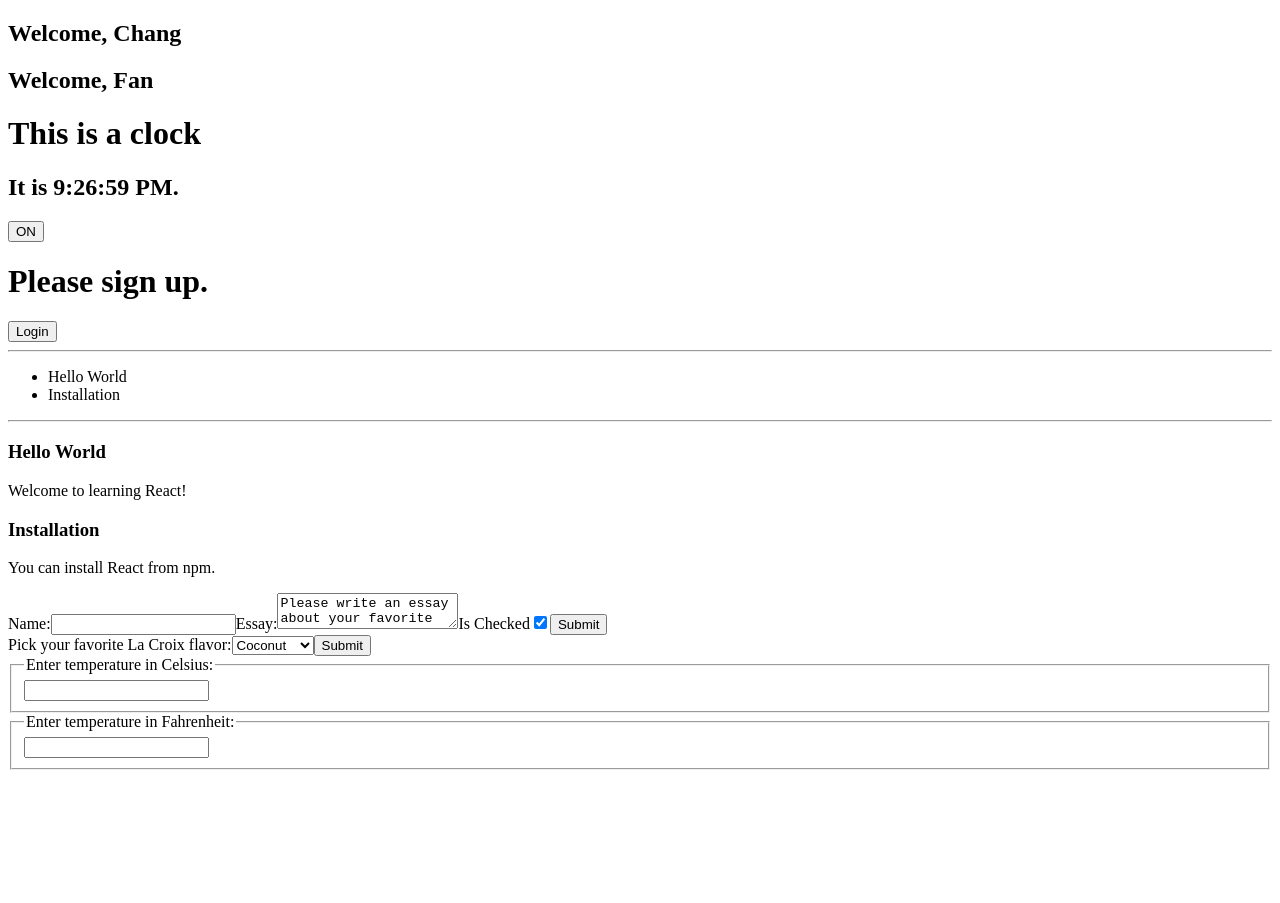
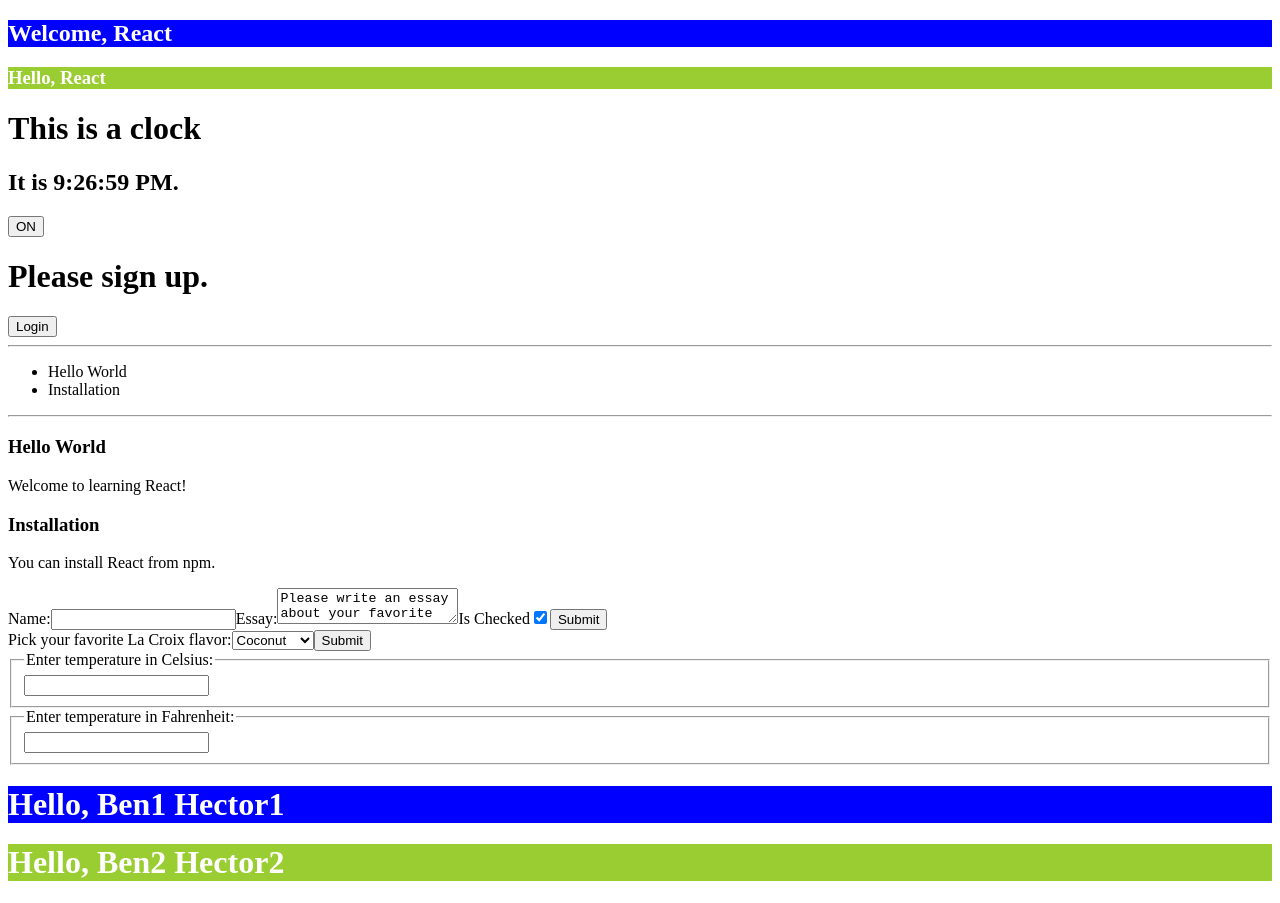
Before and after one commit to sunchang1265/React, a React app: page / in a window 1280 px wide. Before the commit the page ends 800 px from the top, so only its background shows below. Built offline with nearby package versions, Linux system fonts and the light colour scheme.

Commit message:
Adding css loader for webpack

```diff
--- a/package.json
+++ b/package.json
@@ -23,8 +23,10 @@
     "babel-loader": "^7.1.4",
     "babel-preset-env": "^1.6.1",
     "babel-preset-react": "^6.24.1",
+    "css-loader": "^0.28.11",
     "html-loader": "^0.5.5",
     "html-webpack-plugin": "^3.0.6",
+    "style-loader": "^0.20.3",
     "webpack": "^4.1.1",
     "webpack-cli": "^2.0.11",
     "webpack-dev-server": "^3.1.1"
--- a/src/App.js
+++ b/src/App.js
@@ -5,12 +5,9 @@
 const App = ()=>{
     return (
         <div>
-            <Welcome name="Chang" />
-            <Welcome name="Fan" />
+            <Welcome name="React" />
         </div>
     );
 };
 
 export default App;
-
-// ReactDOM.render(<App />, document.getElementById("app"));
--- a/src/LoginControl/Greeting.js
+++ b/src/LoginControl/Greeting.js
@@ -17,4 +17,8 @@
     return <GuestGreeting />;
 }
 
-export default Greeting;
+const Greetings = {
+    Greeting: Greeting,
+    UserGreeting: UserGreeting
+}
+export default Greetings;
--- a/src/LoginControl/LoginControl.js
+++ b/src/LoginControl/LoginControl.js
@@ -1,6 +1,6 @@
 import React from 'react';
 import ReactDOM from 'react-dom';
-import Greeting from './Greeting';
+import Greetings from './Greeting';
 
 function LoginButton(props) {
     return (
@@ -50,7 +50,7 @@
 
         return (
             <div>
-                <Greeting isLoggedIn={isLoggedIn} />
+                <Greetings.Greeting isLoggedIn={isLoggedIn} />
                 {button}
             </div>
         );
--- /dev/null
+++ b/src/SpreadOperator/Greetings.js
@@ -0,0 +1,32 @@
+import React from 'react';
+import ReactDOM from 'react-dom';
+import './test.css';
+
+// const Button = props => {
+//     const { kind, ...other } = props;
+//     return <button className={kind} {...other} />;
+// };
+
+// const ButtonTest = () => {
+//     return (
+//         <div>
+//             <Button kind="primary" onClick={() => alert("clicked!")}>
+//                 Hello World!
+//             </Button>
+//         </div>
+//     );
+// }
+//export default ButtonTest;
+function Greeting (props) {
+    return (<h1 className={props.styleName}>Hello, {props.firstName} {props.lastName}</h1>);
+}
+function App1() {
+    return <Greeting firstName="Ben1" lastName="Hector1" styleName="primary" />;
+}
+
+function App2() {
+    const props = {firstName: 'Ben2', lastName: 'Hector2', styleName: "secondary"};
+    return <Greeting {...props} />;
+}
+const Greetings = {App1: App1, App2: App2};
+export default Greetings;
--- /dev/null
+++ b/src/SpreadOperator/test.css
@@ -0,0 +1,8 @@
+.primary{
+    background-color: blue;
+    color: white;
+}
+.secondary{
+    background-color: yellowgreen;
+    color: white;
+}
--- a/src/index.js
+++ b/src/index.js
@@ -9,6 +9,7 @@
 import NameForm from './Forms/NameForm';
 import FlavorForm from './Forms/FlavorForm';
 import Calculator from './TempCalculator/Calculator';
+import Greetings from './SpreadOperator/Greetings';
 
 const arr = [1, 2, 3];
 const test = () => console.log(...arr);
@@ -30,6 +31,7 @@
         <NameForm />
         <FlavorForm />
         <Calculator />
+        <Greetings.App1 /><Greetings.App2 />
     </div>,
     document.getElementById("root")
 );
--- a/src/welcome.js
+++ b/src/welcome.js
@@ -1,7 +1,10 @@
 import React from 'react';
 import ReactDOM from 'react-dom';
 function Welcome(props){
-    return <h2>Welcome, {props.name}</h2>
+    return [
+        <h2 className="primary">Welcome, {props.name}</h2>,
+        <h3 className="secondary"> Hello, {props.name}</h3>
+    ]
 }
 
 // const element = <Welcome name="Chang" />
--- a/webpack.config.js
+++ b/webpack.config.js
@@ -18,6 +18,13 @@
                         options: {minimize: true }
                     }
                 ]
+            },
+            {
+                test: /\.css$/,
+                use:[
+                    'style-loader',
+                    'css-loader'
+                ]
             }
         ]
     },
```
